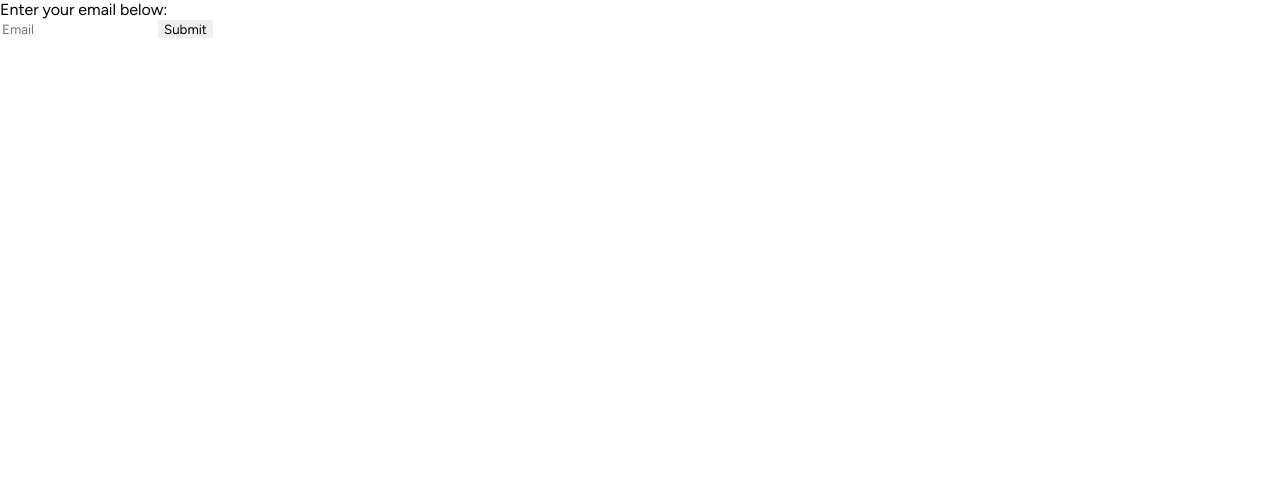
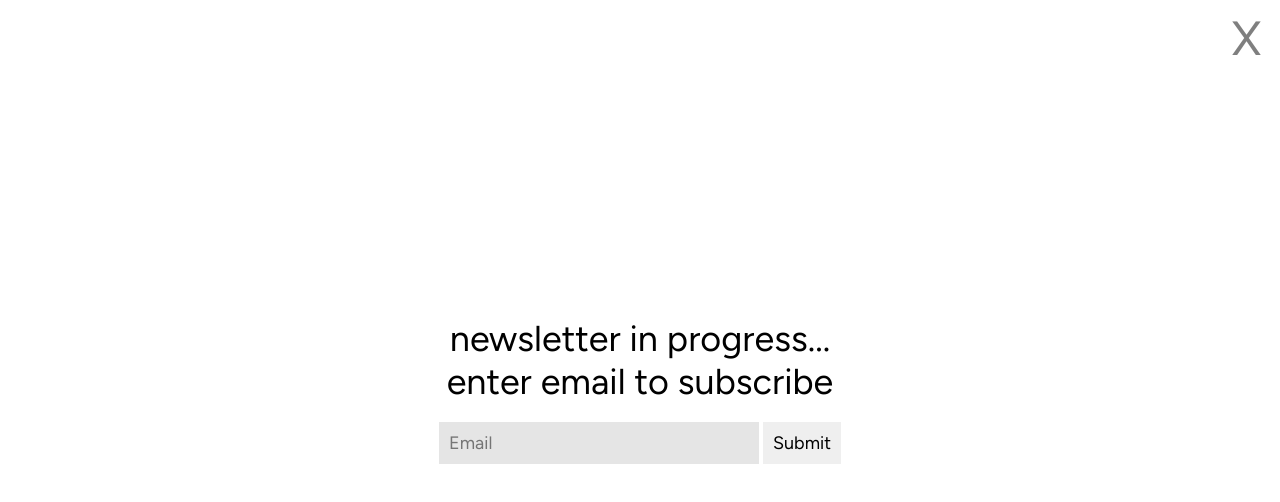
Before and after one commit to PJ1229/PJ-Kim-Website, a website: page public/newsletter.html in a window 1280 px wide. Drawn offline with Linux system fonts and the light colour scheme.

Commit message:
added newsletter section

```diff
--- a/public/email.js
+++ b/public/email.js
@@ -8,7 +8,7 @@ function handleSubmit(event) {
     })
     .then(response => response.text())
     .then(data => {
-        location.replace("index.html");
+        location.replace("index.html#home");
     })
     .catch(error => {
         console.error('Error:', error);
--- a/public/newsletter.css
+++ b/public/newsletter.css
@@ -10,6 +10,11 @@
     /* Text */
     text-wrap: wrap;
     text-align: left;
+}
+
+.link{
+  text-decoration: none;
+  color:#1e90ff;
 }
 
 .center {
--- a/public/newsletter.html
+++ b/public/newsletter.html
@@ -6,11 +6,23 @@
     </head>
 
     <body>
-        <form onsubmit="handleSubmit(event)">
-            <p>Enter your email below:</p>
-            <input name="Email" type="email" placeholder="Email" required>
-            <button>Submit</button>
-        </form>
+        <a href="index.html#home" class="link">
+            <button style="position: absolute; right: 1vw; top: 1vh; font-size: 48px; background-color: transparent; color: rgba(0,0,0,.5);">X</button>
+        </a>
+
+
+        <div class="center">
+            <p style="text-align: center; font-size: 36px;">
+                newsletter in progress... <br>
+                enter email to subscribe
+            </p>
+            <br>
+            <form style="text-align: center;" onsubmit="handleSubmit(event)">
+                <input style="font-size: 18px; padding: 10px 10px 10px 10px; width: 300px; background-color: rgba(0,0,0,.1);" name="Email" type="email" placeholder="Email" required>
+                <button style="font-size: 18px; padding: 10px 10px 10px 10px;">Submit</button>
+            </form>
+            <br>
+        </div>
     </body>
     <script src="email.js"></script>
 </html>
```
Also changed, not shown: public/aboutme.html (+1 -1 lines), public/index.html (+1 -1 lines).
